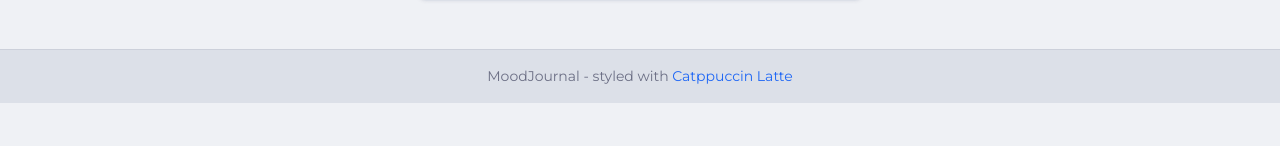
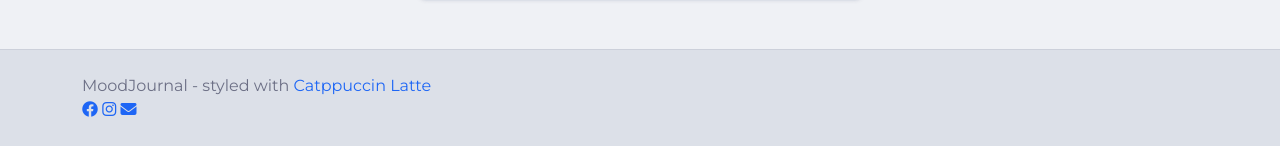
Before and after one commit to iain-kirkham/mindful-mood-journal, a Django app: page /accounts/signup/ in a window 1280 px wide. Shown: the part 705-851 px from the top of the page. Before the commit the page ends 808 px from the top, so only its background shows below. Run offline with Django 4.2, Linux system fonts and the light colour scheme; some libraries are stand-ins or nearby versions.

Commit message:
feat: social icons on footer using fontawesome

```diff
--- a/templates/base.html
+++ b/templates/base.html
@@ -15,6 +15,8 @@
       integrity="sha384-QWTKZyjpPEjISv5WaRU9OFeRpok6YctnYmDr5pNlyT2bRjXh0JMhjY6hW+ALEwIH"
       crossorigin="anonymous"
     >
+    <!-- Font Awesome (icons) -->
+    <link href="https://cdn.jsdelivr.net/npm/@fortawesome/fontawesome-free@6.4.0/css/all.min.css" rel="stylesheet" crossorigin="anonymous">
     <link rel="stylesheet" href="{% static 'css/styles.css' %}">
   </head>
   <body>
@@ -123,11 +125,26 @@
     </div>
 
     <!-- ── Footer ── -->
-    <footer class="py-3 mt-4 text-center small">
+    <footer class="py-4 mt-4">
       <div class="container">
-        <span>MoodJournal - styled with
-          <a href="https://catppuccin.com" target="_blank" rel="noopener">Catppuccin Latte</a>
-        </span>
+        <div class="footer-content">
+          <div class="footer-text">
+            <span>MoodJournal - styled with
+              <a href="https://catppuccin.com" target="_blank" rel="noopener">Catppuccin Latte</a>
+            </span>
+          </div>
+          <div class="footer-social">
+            <a href="https://facebook.com" target="_blank" rel="noreferrer" aria-label="Facebook">
+              <i class="fa-brands fa-facebook"></i>
+            </a>
+            <a href="https://instagram.com" target="_blank" rel="noreferrer" aria-label="Instagram">
+              <i class="fa-brands fa-instagram"></i>
+            </a>
+            <a href="mailto:hello@moodjournal.com" rel="noreferrer" aria-label="Email">
+              <i class="fa-solid fa-envelope"></i>
+            </a>
+          </div>
+        </div>
       </div>
     </footer>
 
```
